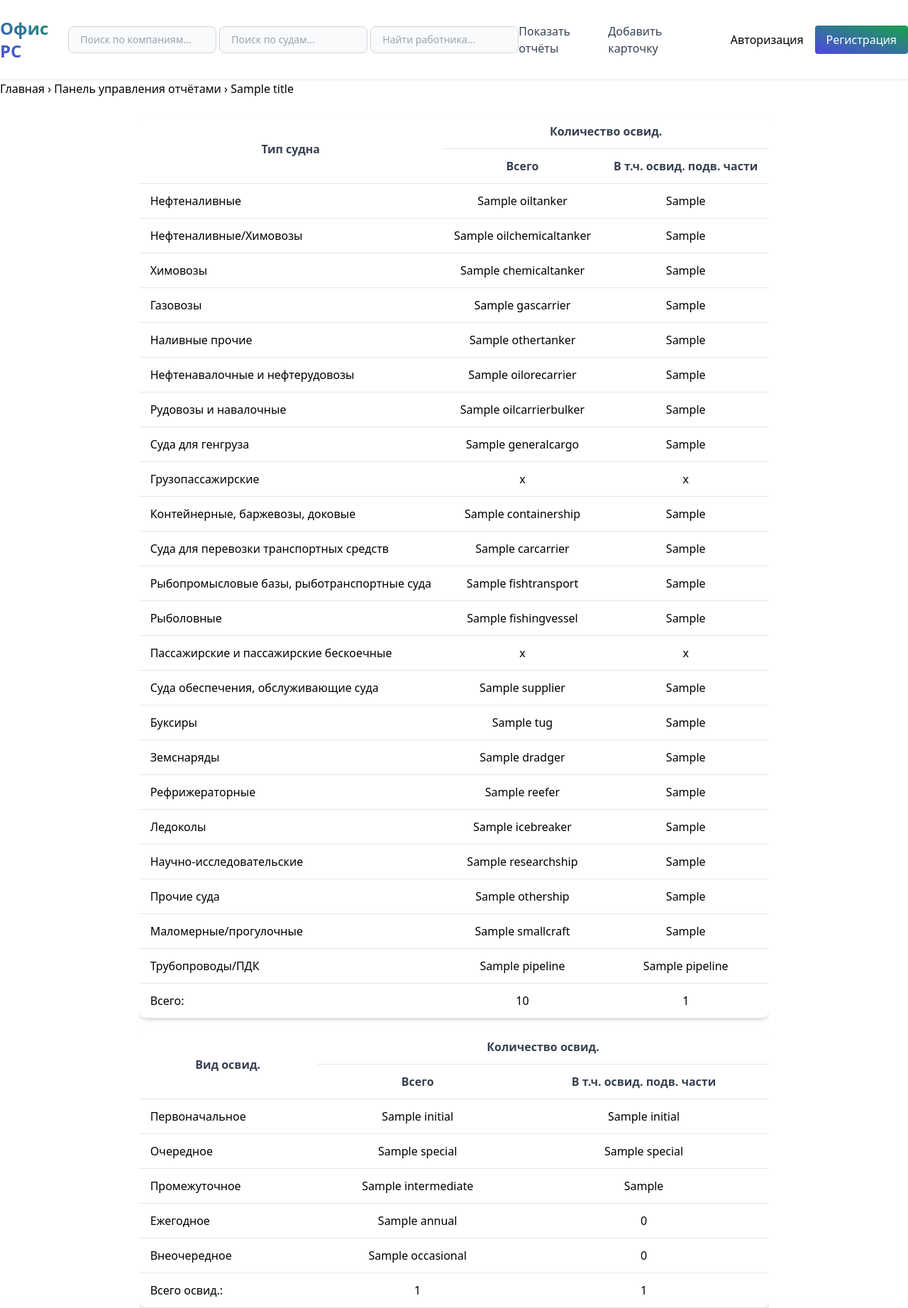
After one commit to Serge561/rs-office, a Django app: template backend/templates/applications/reports/annual_report_tbl_A1.html in a window 1280 px wide. The commit adds this page. Shown: the whole page at 71% size. Run offline with Django 5.2, Linux system fonts and the light colour scheme; the template is opened without the code that fills it: most values are stand-ins (such as "Sample title", 1, 10 or a date in 2020); some libraries are stand-ins or nearby versions.

Commit message:
annual_report_tabl_A1_is_added

```diff
--- /dev/null
+++ b/backend/templates/applications/reports/annual_report_tbl_A1.html
@@ -0,0 +1,223 @@
+{% extends 'main.html' %}
+<!-- prettier-ignore -->
+{% block content %}
+<!-- breadcrumbs -->
+{% block breadcrumbs %}
+<div>
+  <a href="{% url 'home' %}" class="breadcrumbs font-medium">Главная</a>
+  <a href="{% url 'dashboard_report' %}" class="breadcrumbs font-medium">
+    &rsaquo; Панель управления отчётами</a
+  >
+  {% block crumbs %}
+  <span class="breadcrumbs">
+    <!-- prettier-ignore -->
+    {% if title %} &rsaquo; {{ title }} {% endif %}
+  </span>
+  <!-- prettier-ignore -->
+  {% endblock%}
+</div>
+{% endblock %}
+<!-- end of breadcrumbs -->
+<div class="flex min-h-screen items-start justify-center">
+  <div class="overflow-x-auto">
+    <table class="min-w-full bg-white shadow-md rounded-xl mt-6">
+      <thead>
+        <tr class="bg-blue-gray-100 text-gray-700">
+          <th class="py-3 px-4 text-center" rowspan="2">Тип судна</th>
+          <th
+            class="py-3 px-4 text-center border-b border-blue-gray-200"
+            colspan="2"
+          >
+            Количество освид.
+          </th>
+        </tr>
+        <tr
+          class="bg-blue-gray-100 text-gray-700 border-b border-blue-gray-200"
+        >
+          <th class="py-3 px-4 text-center">Всего</th>
+          <th class="py-3 px-4 text-center">В т.ч. освид. подв. части</th>
+        </tr>
+      </thead>
+      <tbody class="text-blue-gray-900">
+        <tr class="border-b border-blue-gray-200">
+          <td class="py-3 px-4">Нефтеналивные</td>
+          <td class="py-3 px-4 text-center">{{ oiltanker }}</td>
+          <td class="py-3 px-4 text-center">{{ oiltanker_b }}</td>
+        </tr>
+        <tr class="border-b border-blue-gray-200">
+          <td class="py-3 px-4">Нефтеналивные/Химовозы</td>
+          <td class="py-3 px-4 text-center">{{ oilchemicaltanker }}</td>
+          <td class="py-3 px-4 text-center">{{ oilchemicaltanker_b }}</td>
+        </tr>
+        <tr class="border-b border-blue-gray-200">
+          <td class="py-3 px-4">Химовозы</td>
+          <td class="py-3 px-4 text-center">{{ chemicaltanker }}</td>
+          <td class="py-3 px-4 text-center">{{ chemicaltanker_b }}</td>
+        </tr>
+        <tr class="border-b border-blue-gray-200">
+          <td class="py-3 px-4">Газовозы</td>
+          <td class="py-3 px-4 text-center">{{ gascarrier }}</td>
+          <td class="py-3 px-4 text-center">{{ gascarrier_b }}</td>
+        </tr>
+        <tr class="border-b border-blue-gray-200">
+          <td class="py-3 px-4">Наливные прочие</td>
+          <td class="py-3 px-4 text-center">{{ othertanker }}</td>
+          <td class="py-3 px-4 text-center">{{ othertanker_b }}</td>
+        </tr>
+        <tr class="border-b border-blue-gray-200">
+          <td class="py-3 px-4">Нефтенавалочные и нефтерудовозы</td>
+          <td class="py-3 px-4 text-center">{{ oilorecarrier }}</td>
+          <td class="py-3 px-4 text-center">{{ oilorecarrier_b }}</td>
+        </tr>
+        <tr class="border-b border-blue-gray-200">
+          <td class="py-3 px-4">Рудовозы и навалочные</td>
+          <td class="py-3 px-4 text-center">{{ oilcarrierbulker }}</td>
+          <td class="py-3 px-4 text-center">{{ oilcarrierbulker_b }}</td>
+        </tr>
+        <tr class="border-b border-blue-gray-200">
+          <td class="py-3 px-4">Суда для генгруза</td>
+          <td class="py-3 px-4 text-center">{{ generalcargo }}</td>
+          <td class="py-3 px-4 text-center">{{ generalcargo_b }}</td>
+        </tr>
+        <tr class="border-b border-blue-gray-200">
+          <td class="py-3 px-4">Грузопассажирские</td>
+          <td class="py-3 px-4 text-center">{{ cargopassanger }}</td>
+          <td class="py-3 px-4 text-center">{{ cargopassanger_b }}</td>
+        </tr>
+        <tr class="border-b border-blue-gray-200">
+          <td class="py-3 px-4">Контейнерные, баржевозы, доковые</td>
+          <td class="py-3 px-4 text-center">{{ containership }}</td>
+          <td class="py-3 px-4 text-center">{{ containership_b }}</td>
+        </tr>
+        <tr class="border-b border-blue-gray-200">
+          <td class="py-3 px-4">Суда для перевозки транспортных средств</td>
+          <td class="py-3 px-4 text-center">{{ carcarrier }}</td>
+          <td class="py-3 px-4 text-center">{{ carcarrier_b }}</td>
+        </tr>
+        <tr class="border-b border-blue-gray-200">
+          <td class="py-3 px-4">Рыбопромысловые базы, рыботранспортные суда</td>
+          <td class="py-3 px-4 text-center">{{ fishtransport }}</td>
+          <td class="py-3 px-4 text-center">{{ fishtransport_b }}</td>
+        </tr>
+        <tr class="border-b border-blue-gray-200">
+          <td class="py-3 px-4">Рыболовные</td>
+          <td class="py-3 px-4 text-center">{{ fishingvessel }}</td>
+          <td class="py-3 px-4 text-center">{{ fishingvessel_b }}</td>
+        </tr>
+        <tr class="border-b border-blue-gray-200">
+          <td class="py-3 px-4">Пассажирские и пассажирские бескоечные</td>
+          <td class="py-3 px-4 text-center">{{ passangership }}</td>
+          <td class="py-3 px-4 text-center">{{ passangership_b }}</td>
+        </tr>
+        <tr class="border-b border-blue-gray-200">
+          <td class="py-3 px-4">Суда обеспечения, обслуживающие суда</td>
+          <td class="py-3 px-4 text-center">{{ supplier }}</td>
+          <td class="py-3 px-4 text-center">{{ supplier_b }}</td>
+        </tr>
+        <tr class="border-b border-blue-gray-200">
+          <td class="py-3 px-4">Буксиры</td>
+          <td class="py-3 px-4 text-center">{{ tug }}</td>
+          <td class="py-3 px-4 text-center">{{ tug_b }}</td>
+        </tr>
+        <tr class="border-b border-blue-gray-200">
+          <td class="py-3 px-4">Земснаряды</td>
+          <td class="py-3 px-4 text-center">{{ dradger }}</td>
+          <td class="py-3 px-4 text-center">{{ dradger_b }}</td>
+        </tr>
+        <tr class="border-b border-blue-gray-200">
+          <td class="py-3 px-4">Рефрижераторные</td>
+          <td class="py-3 px-4 text-center">{{ reefer }}</td>
+          <td class="py-3 px-4 text-center">{{ reefer_b }}</td>
+        </tr>
+        <tr class="border-b border-blue-gray-200">
+          <td class="py-3 px-4">Ледоколы</td>
+          <td class="py-3 px-4 text-center">{{ icebreaker }}</td>
+          <td class="py-3 px-4 text-center">{{ icebreaker_b }}</td>
+        </tr>
+        <tr class="border-b border-blue-gray-200">
+          <td class="py-3 px-4">Научно-исследовательские</td>
+          <td class="py-3 px-4 text-center">{{ researchship }}</td>
+          <td class="py-3 px-4 text-center">{{ researchship_b }}</td>
+        </tr>
+        <tr class="border-b border-blue-gray-200">
+          <td class="py-3 px-4">Прочие суда</td>
+          <td class="py-3 px-4 text-center">{{ othership }}</td>
+          <td class="py-3 px-4 text-center">{{ othership_b }}</td>
+        </tr>
+        <tr class="border-b border-blue-gray-200">
+          <td class="py-3 px-4">Маломерные/прогулочные</td>
+          <td class="py-3 px-4 text-center">{{ smallcraft }}</td>
+          <td class="py-3 px-4 text-center">{{ smallcraft_b }}</td>
+        </tr>
+        <tr class="border-b border-blue-gray-200">
+          <td class="py-3 px-4">Трубопроводы/ПДК</td>
+          <td class="py-3 px-4 text-center">{{ pipeline }}</td>
+          <td class="py-3 px-4 text-center">{{ pipeline }}</td>
+        </tr>
+        <!-- Add more rows as needed -->
+        <tr class="border-b border-blue-gray-200">
+          <td class="py-3 px-4 font-medium">Всего:</td>
+          <td class="py-3 px-4 font-medium text-center">{{ total }}</td>
+          <td class="py-3 px-4 font-medium text-center">{{ total_b }}</td>
+        </tr>
+      </tbody>
+    </table>
+    <table class="min-w-full bg-white shadow-md rounded-xl mt-4">
+      <thead>
+        <tr class="bg-blue-gray-100 text-gray-700">
+          <th class="py-3 px-4 text-center" rowspan="2">Вид освид.</th>
+          <th
+            class="py-3 px-4 text-center border-b border-blue-gray-200"
+            colspan="2"
+          >
+            Количество освид.
+          </th>
+        </tr>
+        <tr
+          class="bg-blue-gray-100 text-gray-700 border-b border-blue-gray-200"
+        >
+          <th class="py-3 px-4 text-center">Всего</th>
+          <th class="py-3 px-4 text-center">В т.ч. освид. подв. части</th>
+        </tr>
+      </thead>
+      <tbody class="text-blue-gray-900">
+        <tr class="border-b border-blue-gray-200">
+          <td class="py-3 px-4">Первоначальное</td>
+          <td class="py-3 px-4 text-center">{{ initial }}</td>
+          <td class="py-3 px-4 text-center">{{ initial }}</td>
+        </tr>
+        <tr class="border-b border-blue-gray-200">
+          <td class="py-3 px-4">Очередное</td>
+          <td class="py-3 px-4 text-center">{{ special }}</td>
+          <td class="py-3 px-4 text-center">{{ special }}</td>
+        </tr>
+        <tr class="border-b border-blue-gray-200">
+          <td class="py-3 px-4">Промежуточное</td>
+          <td class="py-3 px-4 text-center">{{ intermediate }}</td>
+          <td class="py-3 px-4 text-center">{{ intermediate_b }}</td>
+        </tr>
+        <tr class="border-b border-blue-gray-200">
+          <td class="py-3 px-4">Ежегодное</td>
+          <td class="py-3 px-4 text-center">{{ annual }}</td>
+          <td class="py-3 px-4 text-center">{{ 0 }}</td>
+        </tr>
+        <tr class="border-b border-blue-gray-200">
+          <td class="py-3 px-4">Внеочередное</td>
+          <td class="py-3 px-4 text-center">{{ occasional }}</td>
+          <td class="py-3 px-4 text-center">{{ 0 }}</td>
+        </tr>
+        <!-- Add more rows as needed -->
+        <tr class="border-b border-blue-gray-200">
+          <td class="py-3 px-4 font-medium">Всего освид.:</td>
+          <td class="py-3 px-4 font-medium text-center">
+            {{ total_without_only_bottom }}
+          </td>
+          <td class="py-3 px-4 font-medium text-center">
+            {{ total_including_bottom }}
+          </td>
+        </tr>
+      </tbody>
+    </table>
+  </div>
+</div>
+{% endblock %}
```
Also changed, not shown: backend/modules/applications/urls.py (+6 -2 lines), backend/modules/applications/views/reports.py (+424 -5 lines), backend/templates/applications/reports/dashboard.html (+5 -5 lines), 2 other files.
